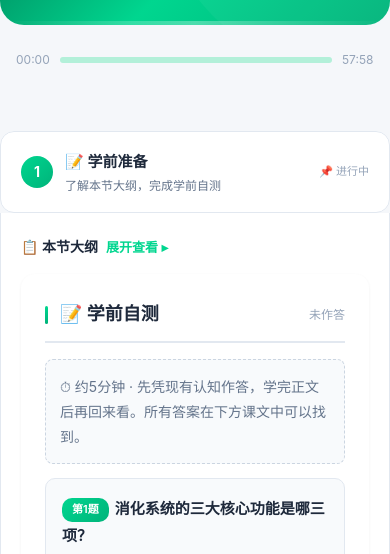
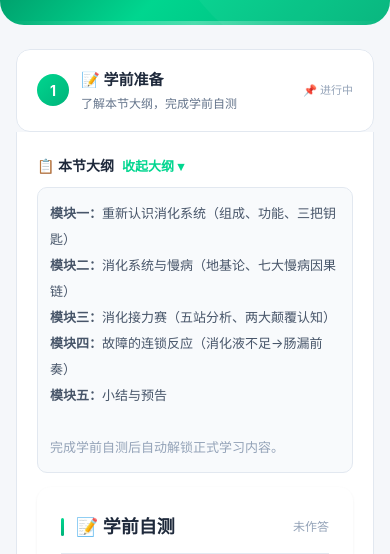
Before and after one commit to 18602653289-kasen/kasen-nutrition-training, a plain HTML site: page 内部培训/01-消化系统专题/消化系统（上）— 结构功能与慢病根源.html in a window 390 px wide. Both pictures are taken after a click on the button "展开查看 ▸". Shown: the part 210-764 px from the top of the page. Drawn offline with Linux system fonts and the light colour scheme.

Commit message:
Fix: add progressive JS, move audio to step 2

```diff
--- a/内部培训/01-消化系统专题/消化系统（上）— 结构功能与慢病根源.html
+++ b/内部培训/01-消化系统专题/消化系统（上）— 结构功能与慢病根源.html
@@ -158,20 +158,7 @@
 </div>
 
 
-      <div style="display:flex;align-items:center;gap:10px">
-        <span id="currentTime" style="font-size:12px;color:#94a3b8;min-width:32px">00:00</span>
-        <div style="flex:1;height:6px;background:#b3f0d9;border-radius:3px;cursor:pointer;position:relative" onclick="seekAudio(event)">
-          <div id="progressBar" style="width:0%;height:100%;background:#00d68f;border-radius:3px;transition:width .1s linear"></div>
-        </div>
-        <span id="totalTime" style="font-size:12px;color:#94a3b8;min-width:32px">57:58</span>
-      </div>
-    </div>
-  </div>
-</div>
 
-<audio id="audioPlayer" preload="metadata" style="display:none">
-  <source src="https://18602653289-kasen.github.io/kasen-nutrition-training/%E5%86%85%E9%83%A8%E5%9F%B9%E8%AE%AD/01-%E6%B6%88%E5%8C%96%E7%B3%BB%E7%BB%9F%E4%B8%93%E9%A2%98/%E9%9F%B3%E9%A2%91/2.1%E6%B6%88%E5%8C%96%E7%B3%BB%E7%BB%9F%E9%9F%B3%E9%A2%91.mp3" type="audio/mpeg">
-</audio>
 
 <script>
 var audio = document.getElementById('audioPlayer');
@@ -618,6 +605,61 @@ function checkExamAndOpen(url) {
     alert('📌 请先完成综合考试，提交试卷后才能查看答案解析。');
   }
 }
+
+// ============================================================
+// PROGRESSIVE LEARNING
+// ============================================================
+const PROGRESS_KEY = 'kasen_…ss_v2';
+
+function getSt() {
+  try { return JSON.parse(localStorage.getItem(PROGRESS_KEY)) || {}; }
+  catch(e) { return {}; }
+}
+
+function saveSt(s) {
+  localStorage.setItem(PROGRESS_KEY, JSON.stringify(s));
+}
+
+function toggleStep(n) {
+  const body = document.getElementById('stepBody' + n);
+  if (!body) return;
+  const st = getSt();
+  if (!st['s' + n] && n > 1) return;
+  body.classList.toggle('open');
+}
+
+function toggleOutline(e) {
+  if (e) e.stopPropagation();
+  const el = document.getElementById('outlineContent');
+  const btn = document.querySelector('.outline-toggle');
+  if (!el) return;
+  el.classList.toggle('open');
+  if (btn) btn.textContent = el.classList.contains('open') ? '收起大纲 ▾' : '展开查看 ▸';
+}
+
+function upUI() {
+  const st = getSt();
+  for (let s = 1; s <= 4; s++) {
+    const h = document.getElementById('stepHeader' + s);
+    const n = document.getElementById('stepNum' + s);
+    const sts = document.getElementById('stepStatus' + s);
+    if (!h || !n || !sts) continue;
+    const ok = s === 1 || st['s' + s];
+    const done = st['s' + s + '_d'];
+    h.classList.toggle('locked', !ok && s > 1);
+    n.className = 'step-num';
+    if (done) { n.classList.add('done'); n.textContent = '✓'; }
+    else if (ok) { n.classList.add('active'); n.textContent = s; }
+    else { n.classList.add('todo'); n.textContent = s; }
+    sts.textContent = done ? '✅ 已完成' : ok ? '📌 进行中' : '🔒 未解锁';
+  }
+}
+
+function cp() { const st = getSt(); st.s1_d = true; st.s2 = true; saveSt(st); upUI(); }
+function cc() { const st = getSt(); st.s2_d = true; st.s3 = true; saveSt(st); upUI(); document.getElementById('stepBody3').classList.add('open'); }
+function cpt() { const st = getSt(); st.s3_d = true; st.s4 = true; saveSt(st); upUI(); }
+
+document.addEventListener('DOMContentLoaded', upUI);
 </script>
 
 </body>
```
